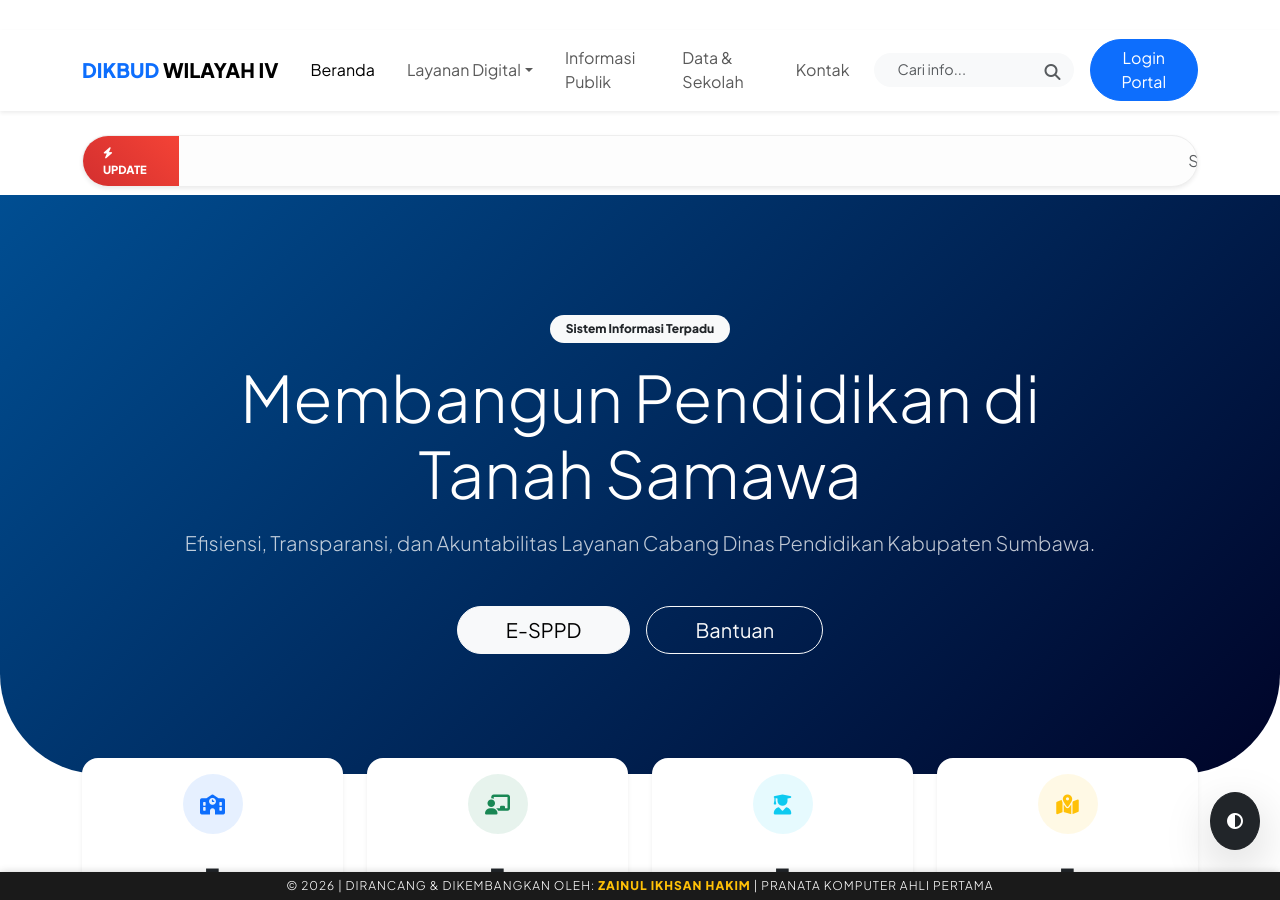
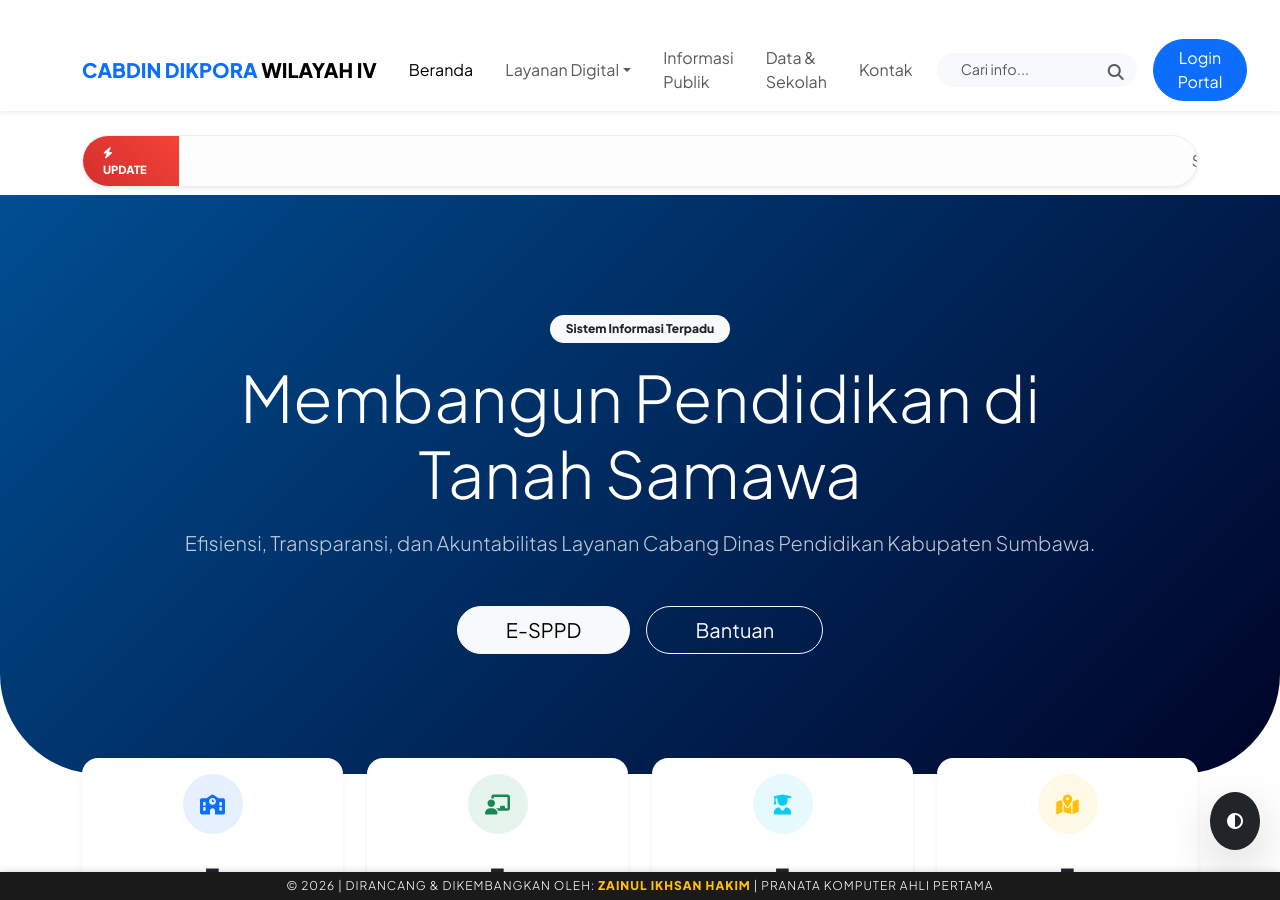
Before and after one commit to cabdindikpora-wilayahiv/cabdindikpora-wilayahiv.github.io, a Jekyll site: the page built from index.html, in a window 1280 px wide and 900 px high. Built offline with Jekyll 4.4.1, drawn with Linux system fonts in a browser that asks for light colours.

Commit message:
Update navbar.html

```diff
--- a/_includes/navbar.html
+++ b/_includes/navbar.html
@@ -2,7 +2,7 @@
 		<nav class="navbar navbar-expand-lg glass-nav sticky-top shadow-sm">
 		    <div class="container">
 		        <a class="navbar-brand fw-bold" href="#">
-		            <span class="text-primary">DIKBUD</span> WILAYAH IV
+		            <span class="text-primary">CABDIN DIKPORA</span> WILAYAH IV
 		        </a>
 		        <button class="navbar-toggler" type="button" data-bs-toggle="collapse" data-bs-target="#mainMenu">
 		            <span class="navbar-toggler-icon"></span>
```
